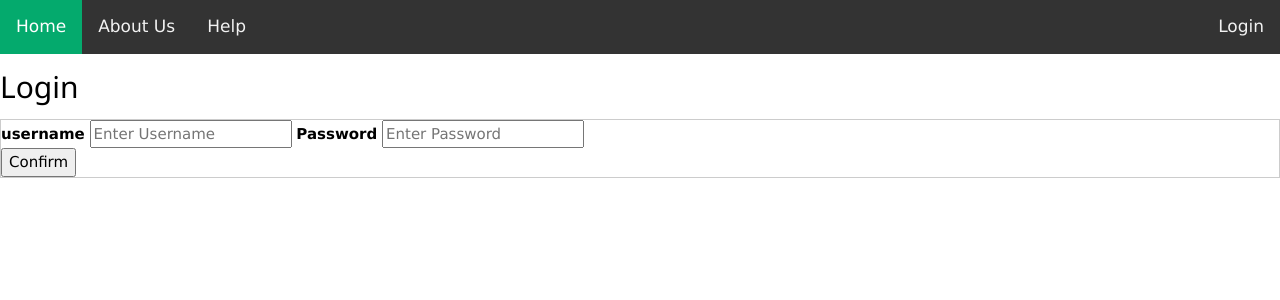
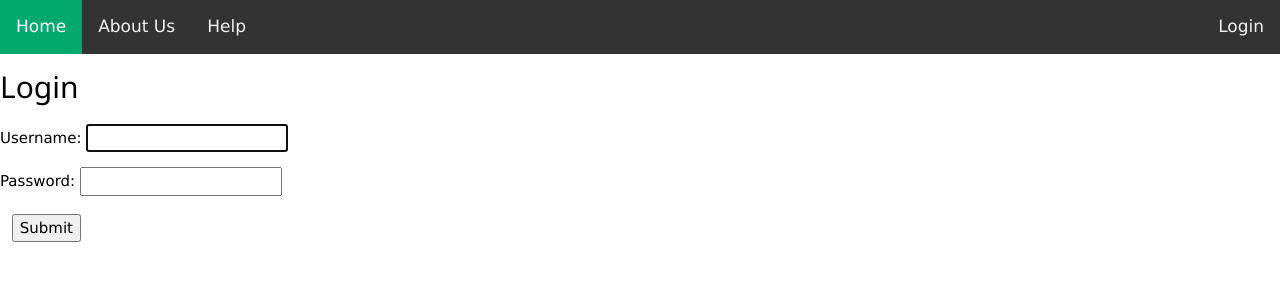
Before and after one commit to FinalProject331/CN331-FinalProject, a Django app: page /accounts/login/ in a window 1280 px wide. Shown: the top 300 px of the page. Run offline with Django 4.2, Linux system fonts and the light colour scheme; some libraries are stand-ins or nearby versions.

Commit message:
fail to login

```diff
--- a/core/templates/registration/login.html
+++ b/core/templates/registration/login.html
@@ -5,18 +5,15 @@
 {% block body %}
 <h2>Login</h2>
 
-<form method= "post" style="border:1px solid #ccc">
+<form method="post">
   {% csrf_token %}
-  <label for="username"><b>username</b></label>
-  <input type="text" placeholder="Enter Username" name="username" >
+  <table>
+    {{ form.as_p }}
+    <tr>
+      <td>&nbsp;</td>
+      <td><input type="submit" value="Submit"></td>
 
-
-  <label for="psw"><b>Password</b></label>
-  <input type="password" placeholder="Enter Password" name="password" >
-
-  <div class="clearfix">
-    <button type="submit" class="signupbtn">Confirm</button>
-  </div>
-</div>
+    </tr>
+  </table>
 </form>
 {% endblock %}
```
Also changed, not shown: core/templates/users/home.html (+11 -6 lines), core/views.py (+10 -10 lines).
